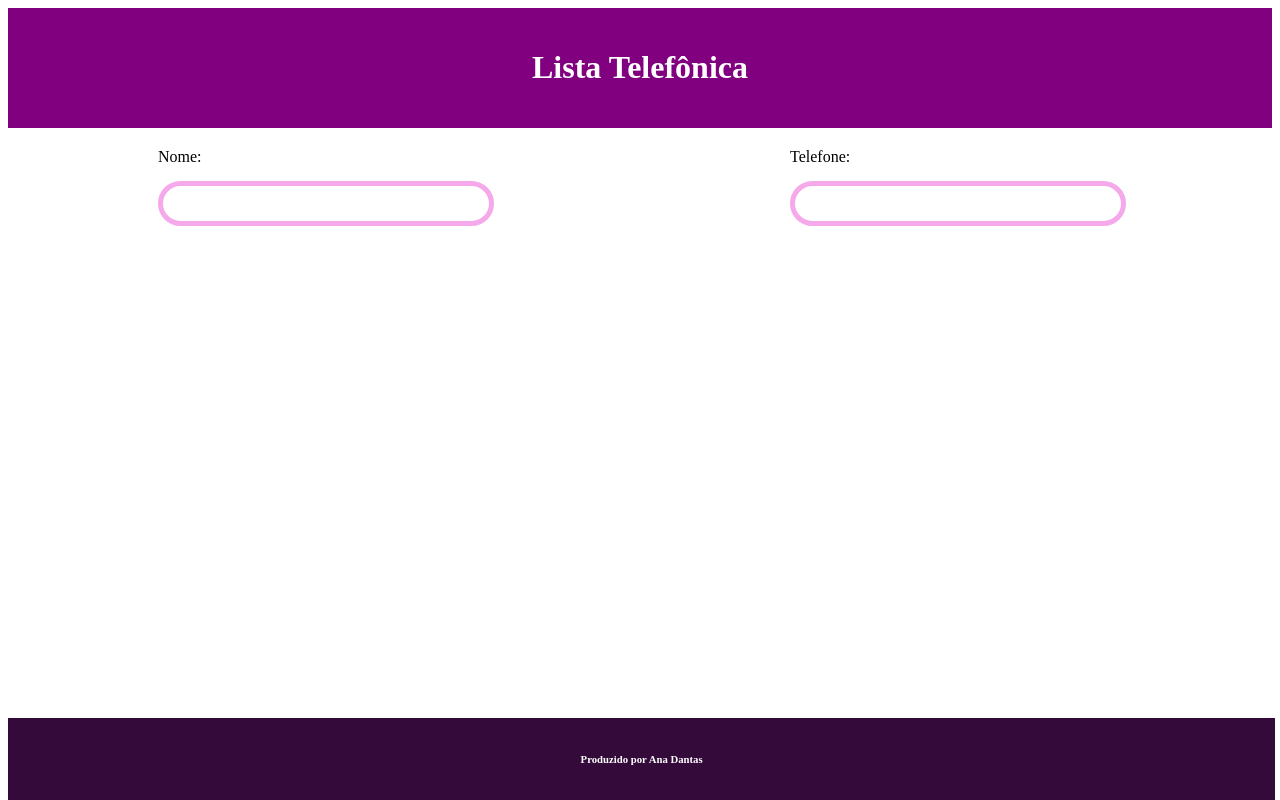
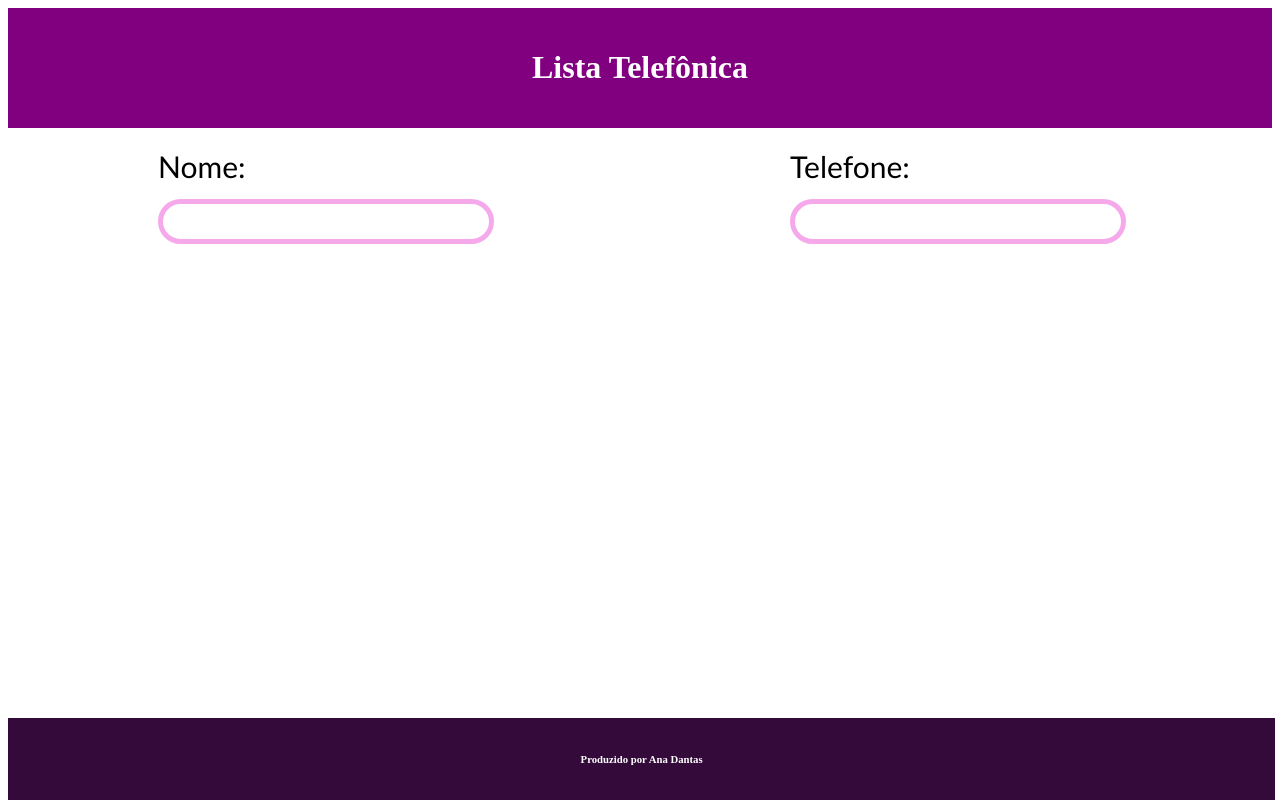
Before and after one commit to unknownghoste/ListaTelefonica-PTAC1, a React (Vite) app: page / in a window 1280 px wide. Built offline with nearby package versions, Linux system fonts and the light colour scheme.

Commit message:
font size e font family update

```diff
--- a/globals.css
+++ b/globals.css
@@ -32,7 +32,8 @@
     margin-bottom: 10px;
     margin-top: 20px;
     margin-left: 150px;
-
+    font-size: 30px;
+    font-family:'Gill Sans', 'Gill Sans MT', Calibri, 'Trebuchet MS', sans-serif;
   }
 
   input {
```
